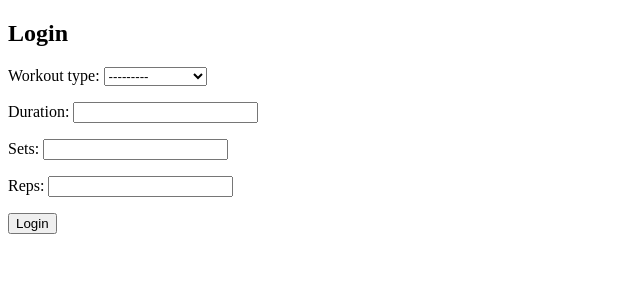
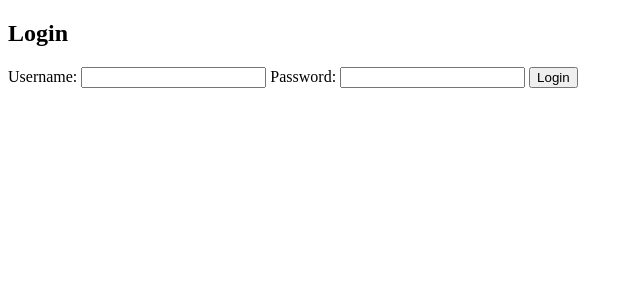
Before and after one commit to dcook486/fitness-tracker-deploy, a Django app: template tracker/templates/tracker/login.html in a window 1280 px wide. Shown: the part 26-326 px from the top of the page, without its empty margins (0-640 px from the left). Run offline with Django 5.2, Linux system fonts and the light colour scheme; the template is opened without the code that fills it: values that come from a table or form of the project are taken from there, others are empty.

Commit message:
working on login and logout

```diff
--- a/fitness_tracker/urls.py
+++ b/fitness_tracker/urls.py
@@ -22,8 +22,9 @@ from tracker import views
 urlpatterns = [
     path('admin/', admin.site.urls),
     path('', include('tracker.urls')),
-    path('login/', auth_views.LoginView.as_view(template_name='tracker/login.html'), name='login'),
+   path('login/', auth_views.LoginView.as_view(template_name='tracker/login.html'), name='login'),
     path('logout/', auth_views.LogoutView.as_view(next_page='workout_list'), name='logout'),
 #    path('signup/', signup, name='signup'),
     path('', views.workout_list, name='workout_list'),
+
 ]
--- a/tracker/templates/tracker/base.html
+++ b/tracker/templates/tracker/base.html
@@ -18,7 +18,6 @@
         {% endif %}
     </nav>
 
-    <!-- Block for content -->
     <div>
         {% block content %}
         {% endblock %}
--- a/tracker/templates/tracker/login.html
+++ b/tracker/templates/tracker/login.html
@@ -1,12 +1,15 @@
 {% extends 'tracker/base.html' %}
 
 {% block content %}
-<h2>Login</h2>
-<form method="post">
-    {% csrf_token %}
-    {{ form.as_p }}
-    <button type="submit">Login</button>
-</form>
+    <h2>Login</h2>
+    <form method="post">
+        {% csrf_token %}
+        <label for="username">Username:</label>
+        <input type="text" name="username" required>
+        <label for="password">Password:</label>
+        <input type="password" name="password" required>
+        <button type="submit">Login</button>
+    </form>
 {% endblock %}
 
 <p>Don't have an account? <a href="{% url 'signup' %}">Sign up</a></p>
--- a/tracker/urls.py
+++ b/tracker/urls.py
@@ -1,12 +1,13 @@
 from django.urls import path
 from django.contrib.auth import views as auth_views
+from django.views.generic import RedirectView
 from . import views
 
 urlpatterns = [
-    path('', views.workout_list, name='workout_list'),
+    path('', RedirectView.as_view(url='/login/', permanent=False), name='home'),  # Redirect to login
     path('login/', auth_views.LoginView.as_view(template_name='tracker/login.html'), name='login'),
     path('logout/', auth_views.LogoutView.as_view(next_page='/'), name='logout'),
-    path('signup/', views.signup, name='signup'),
+#    path('signup/', views.signup, name='signup'),
     path('add/', views.add_workout, name='add_workout'),
- #   path('signup/', signup, name='signup'),
+    path('workouts/', views.workout_list, name='workout_list'),
 ]
```
Also changed, not shown: tracker/templates/tracker/workout_list.html (+6 -1 lines), db.sqlite3.
